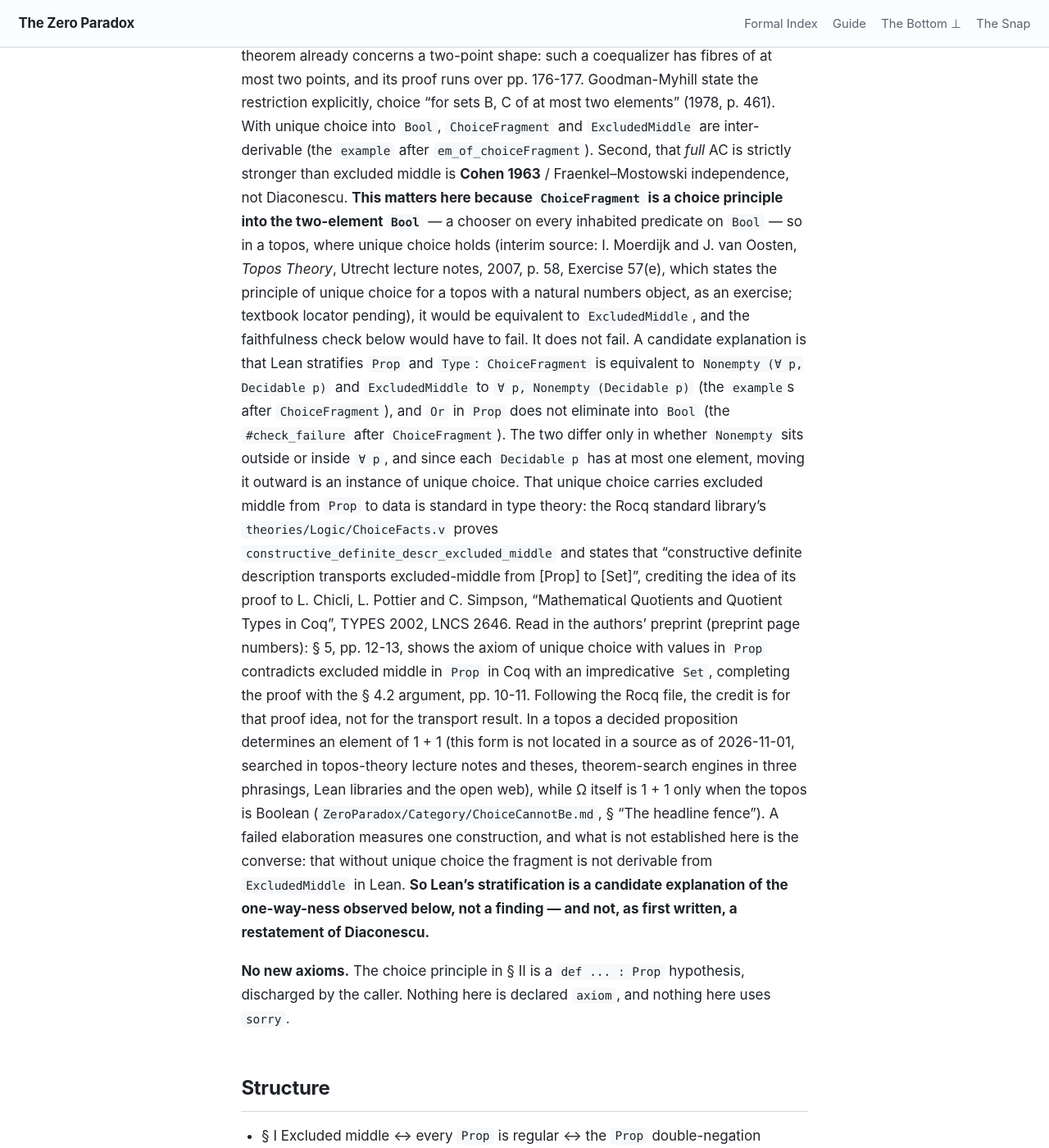
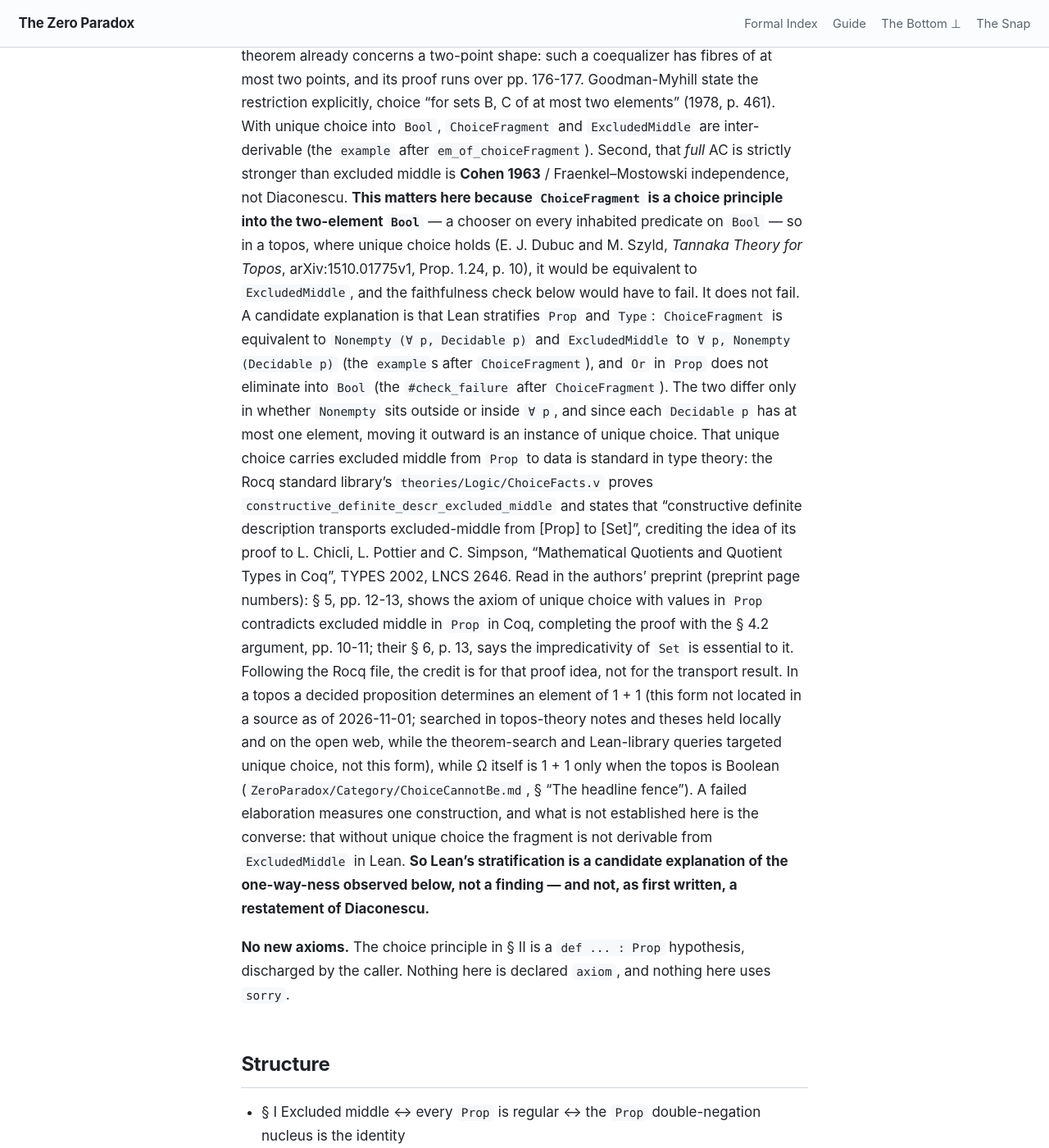
Before and after one commit to timbrigham/ZeroParadox, a Jekyll site: the page built from ZeroParadox/Category/ExcludedMiddleBridge.md, in a window 1280 px wide and 1400 px high, scrolled down 2218 px. Shown: the whole window at 82% size. Built offline with Jekyll 4.4.1, drawn with Linux system fonts in a browser that asks for light colours; our own code applies the rules of GitHub Pages for plain Markdown files.

Commit message:
Citation lane round 1 fixes: Hasse bridge, AMM scope, Dubuc-Szyld, search record
- DieCannotBe: transitive-reduction comment states the only-path criterion
  both ways, names the covering-pair bridge, and points at the Fin 3 cycle
  where a covering pair is not an arc.
- DieCannotBe / RootCutDegeneracy: AMM Def 4.3 credit scoped to polynomial
  functors on types, Taylor credited, isWellFoundedCoalgCat_iff pointer.
- Unique choice in a topos: cite Dubuc-Szyld arXiv:1510.01775 Prop. 1.24
  (any elementary topos) in place of the interim lecture-notes exercise.
- 1 + 1 form: search record restated to what was actually searched.
- Chicli-Pottier-Simpson: impredicative Set located in their 6, p. 13.
- SeamSchema: drop the unbacked carrier-independence sentences; add the
  selfOnlyAt_ofFun_iff pointer.

Co-Authored-By: Claude Opus 5.5 <noreply@anthropic.com>
Claude-Session: https://claude.ai/code/session_01Qj4hZEe22hsY1FqfbKnnU2

```diff
--- a/ZeroParadox/Category/ExcludedMiddleBridge.md
+++ b/ZeroParadox/Category/ExcludedMiddleBridge.md
@@ -69,10 +69,8 @@ and `ExcludedMiddle` are inter-derivable (the `example` after `em_of_choiceFragm
 Second, that *full* AC is strictly stronger than excluded middle is **Cohen 1963** / Fraenkel–Mostowski
 independence, not Diaconescu.
 **This matters here because `ChoiceFragment` is a choice principle into the two-element `Bool`** — a
-chooser on every inhabited predicate on `Bool` — so in a topos, where unique choice holds (interim
-source: I. Moerdijk and J. van Oosten, *Topos Theory*, Utrecht lecture notes, 2007, p. 58, Exercise
-57(e), which states the principle of unique choice for a topos with a natural numbers object, as an
-exercise; textbook locator pending), it would be equivalent to `ExcludedMiddle`, and the
+chooser on every inhabited predicate on `Bool` — so in a topos, where unique choice holds (E. J. Dubuc
+and M. Szyld, *Tannaka Theory for Topos*, arXiv:1510.01775v1, Prop. 1.24, p. 10), it would be equivalent to `ExcludedMiddle`, and the
 faithfulness check below would have to fail. It does not fail. A candidate explanation is that Lean
 stratifies `Prop` and `Type`: `ChoiceFragment` is equivalent to `Nonempty (∀ p, Decidable p)` and
 `ExcludedMiddle` to `∀ p, Nonempty (Decidable p)` (the `example`s after `ChoiceFragment`), and `Or` in
@@ -84,12 +82,13 @@ from `Prop` to data is standard in type theory: the Rocq standard library's
 "constructive definite description transports excluded-middle from [Prop] to [Set]", crediting the
 idea of its proof to L. Chicli, L. Pottier and C. Simpson, "Mathematical Quotients and Quotient Types
 in Coq", TYPES 2002, LNCS 2646. Read in the authors' preprint (preprint page numbers): § 5, pp. 12-13,
-shows the axiom of unique choice with values in `Prop` contradicts excluded middle in `Prop` in Coq
-with an impredicative `Set`, completing the proof with the § 4.2 argument, pp. 10-11. Following the
-Rocq file, the credit is for that proof idea, not for the transport result. In a topos a decided
-proposition determines an element of 1 + 1 (this form is not located in a source as of 2026-11-01,
-searched in topos-theory lecture notes and theses, theorem-search engines in three phrasings, Lean
-libraries and the open web), while Ω itself is 1 + 1 only when the topos is Boolean
+shows the axiom of unique choice with values in `Prop` contradicts excluded middle in `Prop` in Coq,
+completing the proof with the § 4.2 argument, pp. 10-11; their § 6, p. 13, says the impredicativity
+of `Set` is essential to it. Following the Rocq file, the credit is for that proof idea, not for the
+transport result. In a topos a decided proposition determines an element of 1 + 1 (this form not
+located in a source as of 2026-11-01; searched in topos-theory notes and theses held locally and on
+the open web, while the theorem-search and Lean-library queries targeted unique choice, not this
+form), while Ω itself is 1 + 1 only when the topos is Boolean
 (`ZeroParadox/Category/ChoiceCannotBe.md`, § "The headline fence"). A failed elaboration measures one
 construction, and what is not established here is the converse: that without unique choice the
 fragment is not derivable from `ExcludedMiddle` in Lean. **So Lean's stratification is a candidate
```
Also changed, not shown: ZeroParadox/Category/ChoiceCannotBe.md (+5 -4 lines), 4 other files.
